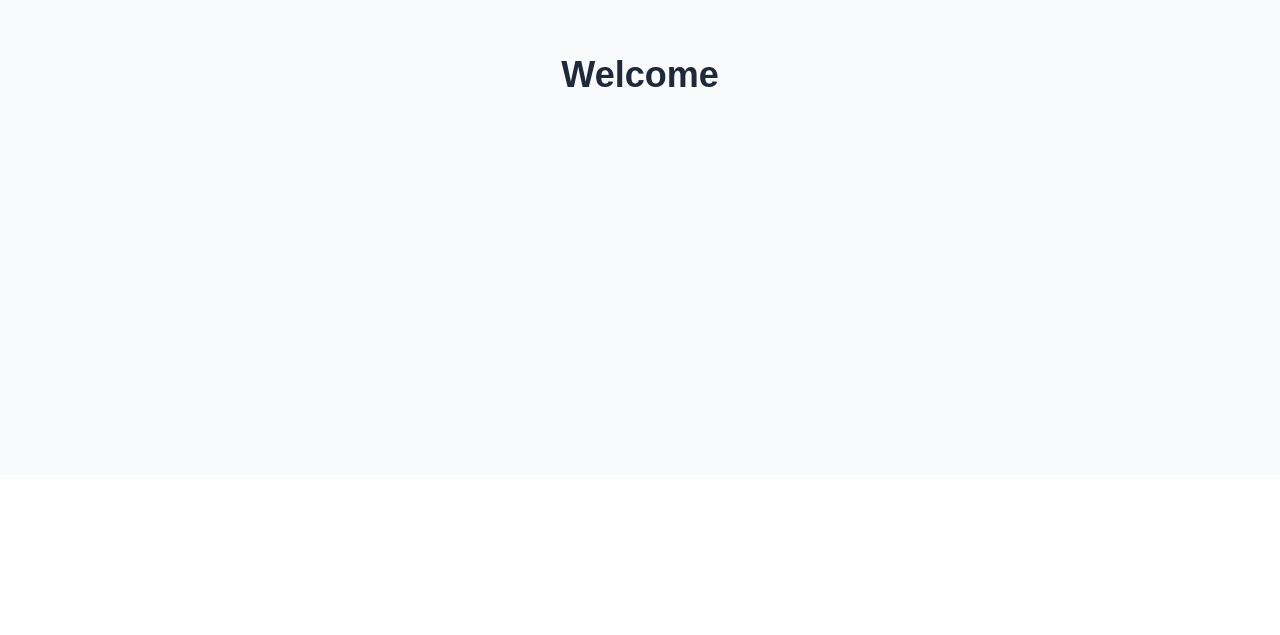
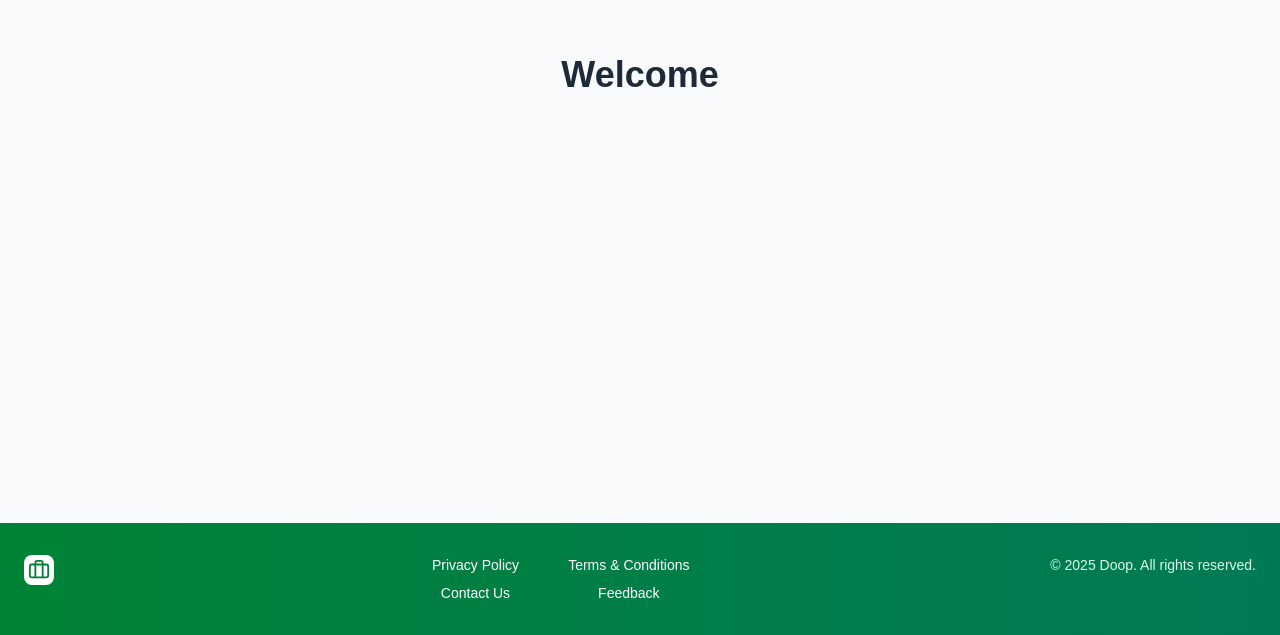
Before and after one commit to lakshannaveen/Final-Year-Frontend, a Next.js app: page / in a window 1280 px wide. Shown: the part 401-1036 px from the top of the page. Before the commit the page ends 876 px from the top, so only its background shows below. Built offline with nearby package versions, Linux system fonts and the light colour scheme.

Commit message:
footer include

```diff
--- /dev/null
+++ b/src/components/Footer.tsx
@@ -0,0 +1,44 @@
+"use client";
+import React from "react";
+import { Briefcase } from "lucide-react";
+
+export default function Footer() {
+  return (
+    <footer className="bg-gradient-to-r from-green-700 to-emerald-700 text-white mt-12">
+      <div className="max-w-7xl mx-auto px-6 py-8">
+        <div className="flex flex-col md:flex-row justify-between items-center md:items-start gap-6">
+
+          {/* Left: Logo Only */}
+          <div className="flex items-center">
+            <div className="bg-white text-green-700 rounded-lg p-1">
+              <Briefcase size={22} />
+            </div>
+          </div>
+
+          {/* Center: Pages in Grid Layout */}
+          <div className="flex-1 flex justify-center">
+            <div className="grid grid-cols-2 gap-x-8 gap-y-2 text-center">
+              <a href="#" className="hover:text-green-200 transition-colors text-sm">
+                Privacy Policy
+              </a>
+              <a href="#" className="hover:text-green-200 transition-colors text-sm">
+                Terms & Conditions
+              </a>
+              <a href="#" className="hover:text-green-200 transition-colors text-sm">
+                Contact Us
+              </a>
+              <a href="#" className="hover:text-green-200 transition-colors text-sm">
+                Feedback
+              </a>
+            </div>
+          </div>
+
+          {/* Right: Copyright */}
+          <div className="text-center md:text-right text-sm text-green-100">
+            &copy; {new Date().getFullYear()} Doop. All rights reserved.
+          </div>
+        </div>
+      </div>
+    </footer>
+  );
+}
--- a/src/pages/Home.tsx
+++ b/src/pages/Home.tsx
@@ -1,15 +1,19 @@
+"use client";
 
+import Footer from "../components/Footer";
 
 export default function Home() {
   return (
-    <div className="min-h-screen bg-gray-50">
-      {/* Navbar */}
+    <div className="min-h-screen bg-gray-50 flex flex-col">
 
 
       {/* Main Content */}
-      <section className="flex items-center justify-center h-screen">
+      <section className="flex items-center justify-center flex-grow h-screen">
         <h1 className="text-4xl font-bold text-gray-800">Welcome</h1>
       </section>
+
+      {/* Footer */}
+      <Footer />
     </div>
   );
 }
```
